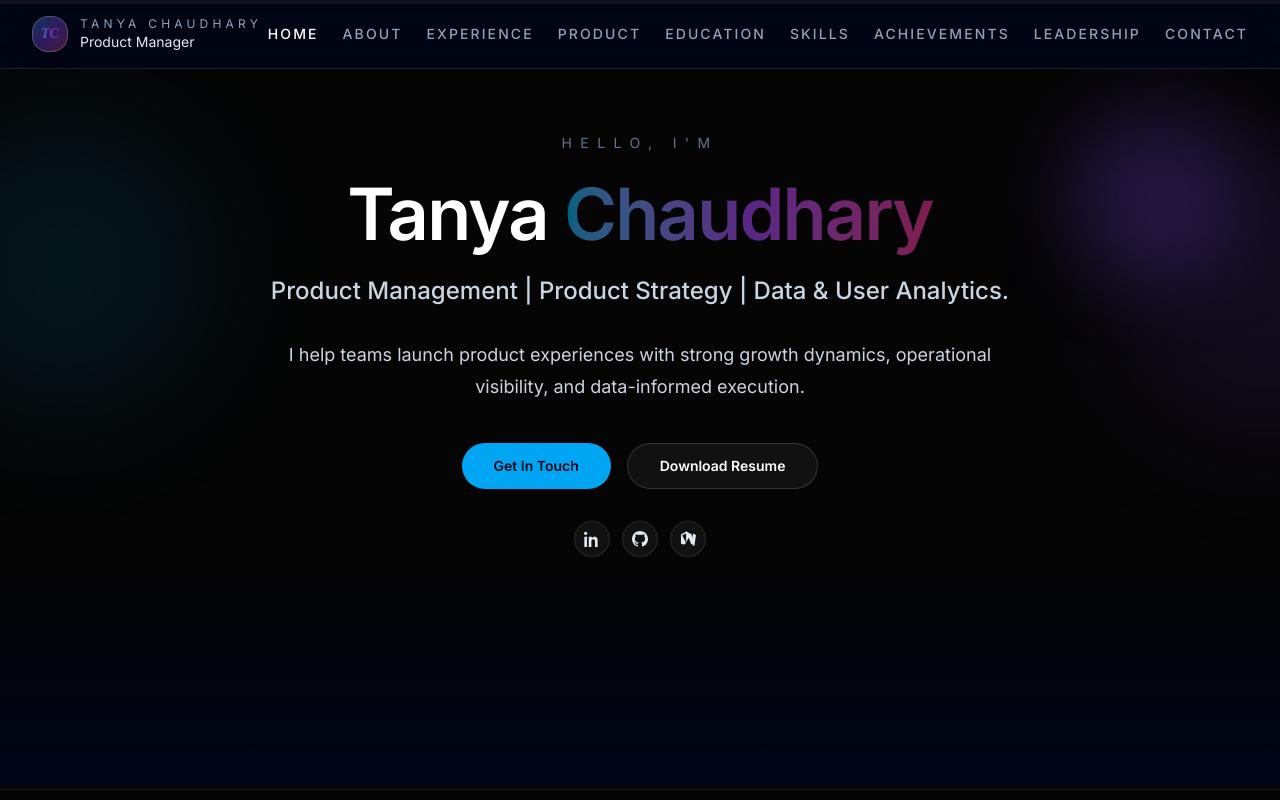
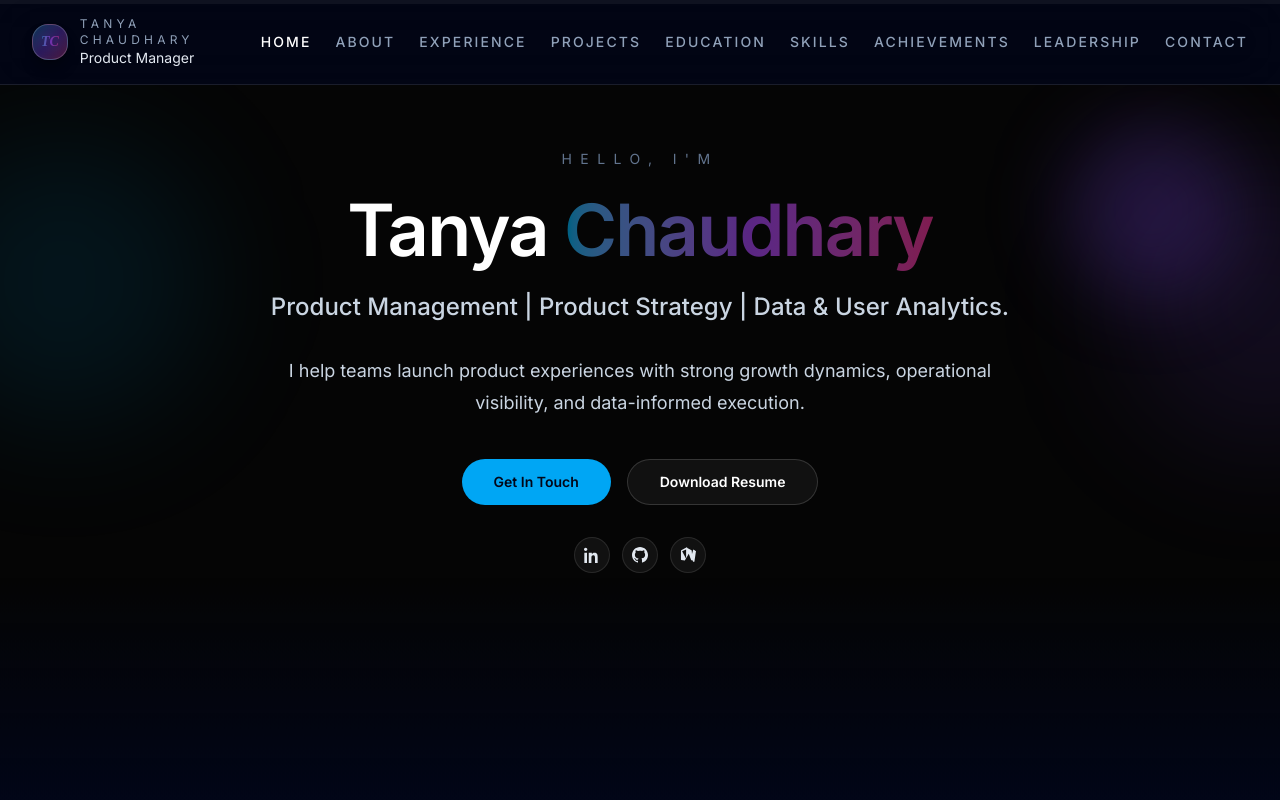
Before and after one commit to Wittywizaard/Portfolio, a Next.js app: page / in a window 1280 px wide. Shown: the top 800 px of the page. Built offline with nearby package versions, Linux system fonts and the light colour scheme.

Commit message:
fix: make header non-sticky and change Product section/nav label back to Projects

```diff
--- a/src/app/page.tsx
+++ b/src/app/page.tsx
@@ -8,7 +8,7 @@ const sections = [
   { id: 'hero', label: 'Home' },
   { id: 'about', label: 'About' },
   { id: 'experience', label: 'Experience' },
-  { id: 'projects', label: 'Product' },
+  { id: 'projects', label: 'Projects' },
   { id: 'education', label: 'Education' },
   { id: 'techstack', label: 'Skills' },
   { id: 'achievements', label: 'Achievements' },
@@ -188,7 +188,7 @@ export default function Home() {
         <div className="progress-bar h-full rounded-full bg-gradient-to-r from-sky-400 to-violet-500" style={{ width: `${scrollProgress}%` }} />
       </div>
 
-      <header className="sticky top-0 z-40 border-b border-white/10 bg-slate-950/80 backdrop-blur-xl transition-colors duration-500">
+      <header className="relative border-b border-white/10 bg-slate-950/80 backdrop-blur-xl transition-colors duration-500">
         <div className="mx-auto flex max-w-7xl items-center justify-between px-4 py-4 sm:px-6 lg:px-8">
           <div className="flex items-center gap-3">
             <div className="flex h-9 w-9 items-center justify-center rounded-2xl border border-white/20 bg-gradient-to-br from-sky-500/30 via-violet-500/30 to-pink-500/30 shadow-lg shadow-black/30 backdrop-blur-sm">
@@ -367,7 +367,7 @@ export default function Home() {
 
         <section id="projects" className="border-t border-white/5 px-4 py-20 sm:px-6 lg:px-8">
           <div className="mx-auto max-w-6xl">
-            <motion.h2 initial={{ opacity: 0, y: 20 }} whileInView={{ opacity: 1, y: 0 }} className="text-3xl font-semibold text-white">Product</motion.h2>
+            <motion.h2 initial={{ opacity: 0, y: 20 }} whileInView={{ opacity: 1, y: 0 }} className="text-3xl font-semibold text-white">Projects</motion.h2>
             <div className="mt-12 grid gap-6 md:grid-cols-2">
               {projects.map((project, index) => (
                 <motion.a
```
